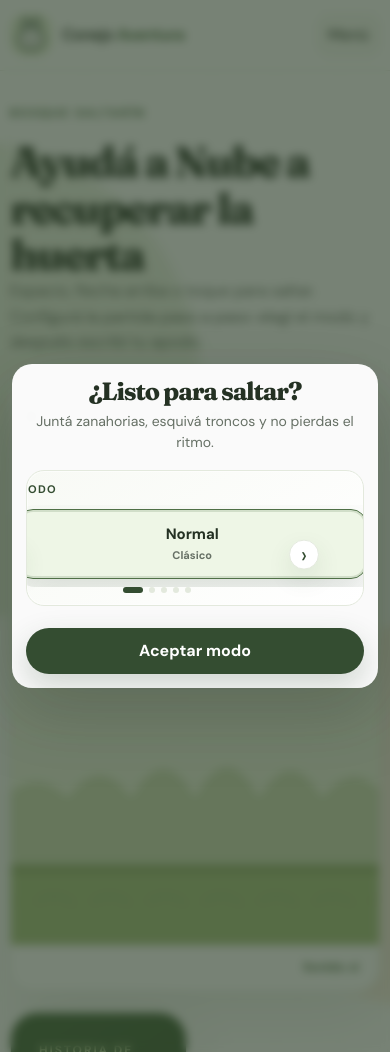
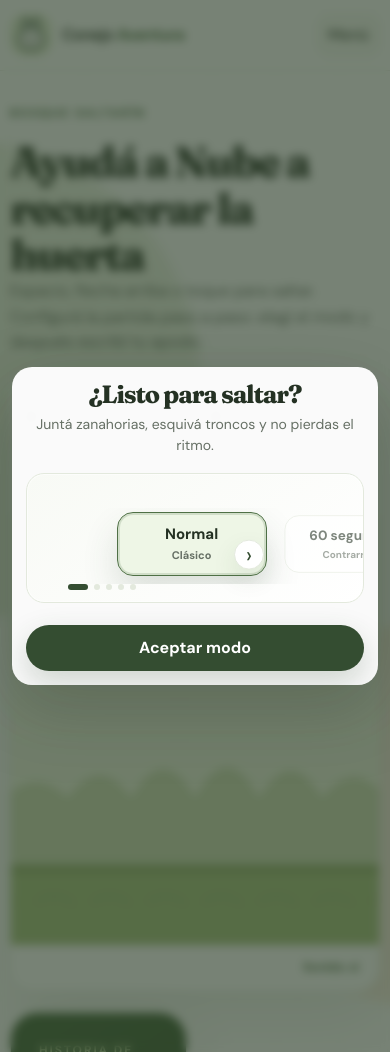
Before and after one commit to lu-developer476/Bunny-Quest, a Django app: page /jugar/ in a window 390 px wide. Run offline with Django 5.2, Linux system fonts and the light colour scheme; data that the repository does not hold is empty.

Commit message:
Compact and center mode selector cards (#33)

```diff
--- a/static/css/styles.css
+++ b/static/css/styles.css
@@ -708,18 +708,18 @@ body.theme-light-grey .theme-selector select { background: #f7f8f9; }
   border: 0;
   background: transparent;
   scroll-snap-type: x mandatory;
-  scroll-padding-inline: calc(50% - min(72%, 220px) / 2);
+  scroll-padding-inline: calc(50% - min(56%, 170px) / 2);
   scrollbar-width: none;
 }
 .mode-selector .challenge-slider::-webkit-scrollbar { display: none; }
 .mode-selector legend { position: absolute; width: 1px; height: 1px; overflow: hidden; clip: rect(0 0 0 0); }
 .mode-selector .challenge-card {
-  flex: 0 0 min(72%, 220px);
+  flex: 0 0 min(56%, 170px);
   max-width: 100%;
-  min-height: 116px;
+  min-height: 88px;
   align-items: center !important;
   justify-content: center;
-  padding: 18px 16px;
+  padding: 14px 12px;
   text-align: center;
   opacity: .58;
   transform: scale(.9);
@@ -727,8 +727,8 @@ body.theme-light-grey .theme-selector select { background: #f7f8f9; }
   scroll-snap-align: center;
 }
 .mode-selector .challenge-card input { position: absolute; opacity: 0; pointer-events: none; }
-.mode-selector .challenge-card span { font-size: 19px; font-weight: 900; }
-.mode-selector .challenge-card small { margin-top: 4px; font-size: 12px; }
+.mode-selector .challenge-card span { font-size: 17px; font-weight: 900; }
+.mode-selector .challenge-card small { margin-top: 3px; font-size: 11px; }
 .mode-selector .challenge-card.is-selected,
 .mode-selector .challenge-card:has(input:checked) {
   opacity: 1;
@@ -764,16 +764,16 @@ body.theme-light-grey .theme-selector select { background: #f7f8f9; }
 @media (max-width: 720px) {
   .mode-selector { padding-inline: 42px; border-radius: 20px; }
   .mode-selector-hint { display: none; }
-  .mode-selector .challenge-card { flex-basis: min(82%, 250px); min-height: 104px; }
-  .mode-selector .challenge-slider { scroll-padding-inline: calc(50% - min(82%, 250px) / 2); }
+  .mode-selector .challenge-card { flex-basis: min(60%, 180px); min-height: 84px; }
+  .mode-selector .challenge-slider { scroll-padding-inline: calc(50% - min(60%, 180px) / 2); }
 }
 @media (max-width: 420px) {
   .mode-selector { padding-inline: 34px; }
   .mode-selector-arrow { width: 32px; height: 32px; font-size: 24px; }
   .mode-selector-prev { left: 6px; }
   .mode-selector-next { right: 6px; }
-  .mode-selector .challenge-card { flex-basis: 88%; }
-  .mode-selector .challenge-slider { scroll-padding-inline: 6%; }
+  .mode-selector .challenge-card { flex-basis: min(62%, 170px); }
+  .mode-selector .challenge-slider { scroll-padding-inline: calc(50% - min(62%, 170px) / 2); }
 }
 
 /* Tablet/mobile tuning for the difficulty picker inside the game overlay. */
@@ -781,8 +781,8 @@ body.theme-light-grey .theme-selector select { background: #f7f8f9; }
   .game-overlay { align-items: start; overflow-y: auto; padding: clamp(12px, 2.4vw, 22px); }
   .overlay-card { width: min(680px, 96%); max-height: calc(100dvh - 28px); overflow-y: auto; padding: clamp(22px, 4vw, 30px); }
   .mode-selector { padding: 14px 46px 16px; }
-  .mode-selector .challenge-card { flex-basis: min(58%, 260px); min-height: 96px; }
-  .mode-selector .challenge-slider { scroll-padding-inline: calc(50% - min(58%, 260px) / 2); }
+  .mode-selector .challenge-card { flex-basis: min(44%, 190px); min-height: 82px; }
+  .mode-selector .challenge-slider { scroll-padding-inline: calc(50% - min(44%, 190px) / 2); }
 }
 
 @media (max-width: 720px) {
@@ -801,21 +801,21 @@ body.theme-light-grey .theme-selector select { background: #f7f8f9; }
   .mode-selector-top { margin-bottom: 6px; }
   .mode-selector .challenge-slider { padding-bottom: 8px; }
   .mode-selector .challenge-card {
-    flex-basis: min(74%, 210px);
-    min-height: 82px;
-    padding: 14px 12px;
+    flex-basis: min(58%, 170px);
+    min-height: 72px;
+    padding: 12px 10px;
   }
   .mode-selector .challenge-card span { font-size: 16px; }
   .mode-selector .challenge-card small { font-size: 11px; }
-  .mode-selector .challenge-slider { scroll-padding-inline: calc(50% - min(74%, 210px) / 2); }
+  .mode-selector .challenge-slider { scroll-padding-inline: calc(50% - min(58%, 170px) / 2); }
   .mode-selector-arrow { top: 58%; }
 }
 
 @media (max-width: 420px) {
   .overlay-card { width: 100%; padding: 18px; border-radius: 22px; }
   .mode-selector { padding-inline: 30px; }
-  .mode-selector .challenge-card { flex-basis: 76%; min-height: 76px; }
-  .mode-selector .challenge-slider { scroll-padding-inline: 12%; }
+  .mode-selector .challenge-card { flex-basis: min(60%, 160px); min-height: 68px; }
+  .mode-selector .challenge-slider { scroll-padding-inline: calc(50% - min(60%, 160px) / 2); }
   .mode-selector-dots { margin-top: 0; }
 }
 
@@ -875,12 +875,12 @@ body.theme-light-grey .theme-selector select { background: #f7f8f9; }
     padding: 12px 40px 14px;
   }
   .mode-selector .challenge-card {
-    flex-basis: min(70%, 240px);
-    min-height: 84px;
-    padding: 13px 12px;
+    flex-basis: min(52%, 180px);
+    min-height: 76px;
+    padding: 12px 10px;
   }
   .mode-selector .challenge-slider {
-    scroll-padding-inline: calc(50% - min(70%, 240px) / 2);
+    scroll-padding-inline: calc(50% - min(52%, 180px) / 2);
   }
 }
 @media (max-width: 720px) {
@@ -913,12 +913,12 @@ body.theme-light-grey .theme-selector select { background: #f7f8f9; }
     padding: 10px 30px 12px;
   }
   .mode-selector .challenge-card {
-    flex-basis: min(78%, 210px);
-    min-height: 74px;
-    padding: 12px 10px;
+    flex-basis: min(58%, 165px);
+    min-height: 68px;
+    padding: 10px 9px;
   }
   .mode-selector .challenge-slider {
-    scroll-padding-inline: calc(50% - min(78%, 210px) / 2);
+    scroll-padding-inline: calc(50% - min(58%, 165px) / 2);
   }
   .mode-selector-arrow {
     width: 30px;
@@ -947,8 +947,8 @@ body.theme-light-grey .theme-selector select { background: #f7f8f9; }
     padding-inline: 28px;
   }
   .mode-selector .challenge-card {
-    flex-basis: 78%;
-    min-height: 70px;
+    flex-basis: min(62%, 150px);
+    min-height: 64px;
   }
   .mode-selector .challenge-card span {
     font-size: 15px;
@@ -958,3 +958,26 @@ body.theme-light-grey .theme-selector select { background: #f7f8f9; }
     height: 6px;
   }
 }
+
+/* Keep the selected challenge card compact and centered in the overlay carousel. */
+.mode-selector .challenge-slider::before,
+.mode-selector .challenge-slider::after {
+  content: '';
+  flex: 0 0 calc(50% - min(56%, 170px) / 2);
+}
+
+@media (max-width: 980px) {
+  .mode-selector .challenge-slider::before,
+  .mode-selector .challenge-slider::after { flex-basis: calc(50% - min(52%, 180px) / 2); }
+}
+
+@media (max-width: 720px) {
+  .mode-selector .challenge-slider::before,
+  .mode-selector .challenge-slider::after { flex-basis: calc(50% - min(58%, 165px) / 2); }
+}
+
+@media (max-width: 420px) {
+  .mode-selector .challenge-slider { scroll-padding-inline: calc(50% - min(62%, 150px) / 2); }
+  .mode-selector .challenge-slider::before,
+  .mode-selector .challenge-slider::after { flex-basis: calc(50% - min(62%, 150px) / 2); }
+}
```
